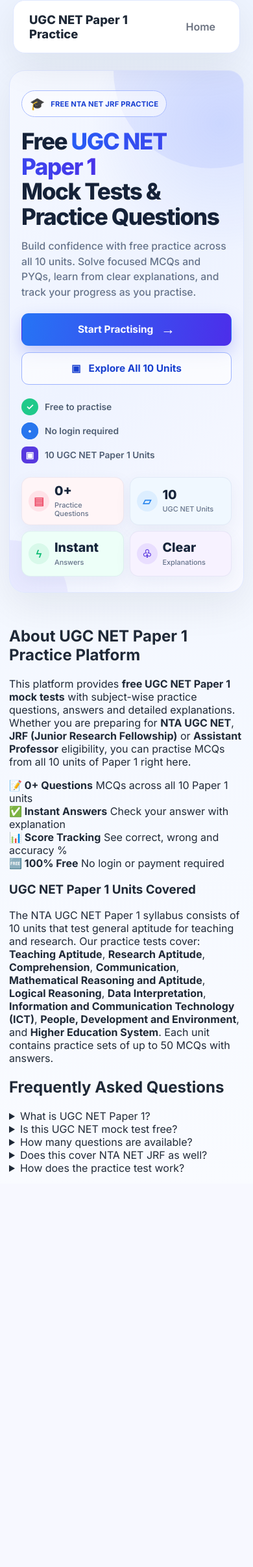
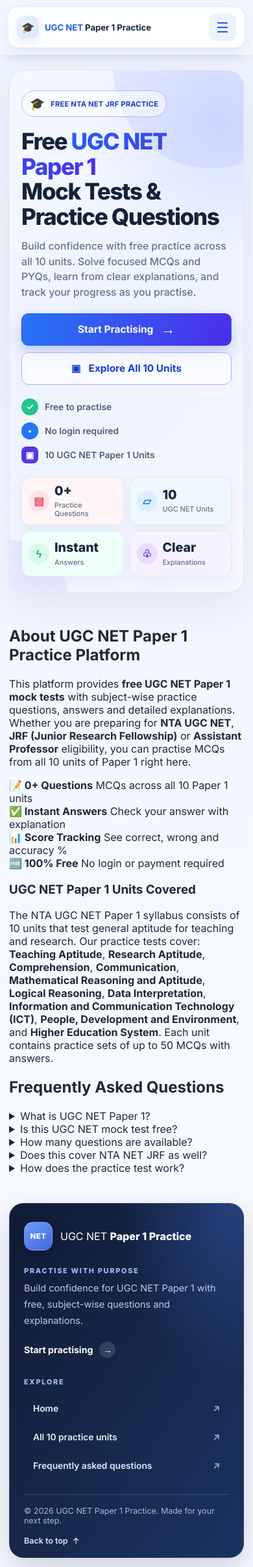
Before and after one commit to neerajpkpk/UGC-NET-PAPER1-PRATICE, a Django app: page / in a window 390 px wide. Shown: the whole page at 65% size. Before the commit the page ends 1807 px from the top, so only its background shows below. Run offline with Django 5.2, Linux system fonts and the light colour scheme; data that the repository does not hold is empty; parts of the project's set-up code (start-up, migrations or seed data) failed here and were passed over.

Commit message:
Add responsive navigation and favicon

```diff
--- a/practice/static/practice/app.js
+++ b/practice/static/practice/app.js
@@ -7,6 +7,41 @@ document.addEventListener('DOMContentLoaded', function () {
   const prevBtn = document.getElementById('prev-btn');
   const nextBtn = document.getElementById('next-btn');
   const skipBtn = document.getElementById('skip-btn');
+
+  const menuButton = document.getElementById('mobileMenuBtn');
+  const mobileMenu = document.getElementById('mobileMenu');
+
+  if (menuButton && mobileMenu) {
+    function setMenuOpen(isOpen) {
+      mobileMenu.hidden = !isOpen;
+      menuButton.setAttribute('aria-expanded', String(isOpen));
+      menuButton.setAttribute('aria-label', isOpen ? 'Close navigation menu' : 'Open navigation menu');
+      menuButton.textContent = isOpen ? '×' : '☰';
+    }
+
+    menuButton.addEventListener('click', function () {
+      setMenuOpen(mobileMenu.hidden);
+    });
+
+    mobileMenu.addEventListener('click', function (event) {
+      if (event.target.closest('a')) {
+        setMenuOpen(false);
+      }
+    });
+
+    document.addEventListener('click', function (event) {
+      if (!mobileMenu.hidden && !mobileMenu.contains(event.target) && !menuButton.contains(event.target)) {
+        setMenuOpen(false);
+      }
+    });
+
+    document.addEventListener('keydown', function (event) {
+      if (event.key === 'Escape' && !mobileMenu.hidden) {
+        setMenuOpen(false);
+        menuButton.focus();
+      }
+    });
+  }
 
   if (!questionsScript || !questionCard || !progressFill || !questionCounter || !prevBtn || !nextBtn || !skipBtn) {
     return;
--- a/practice/templates/practice/base.html
+++ b/practice/templates/practice/base.html
@@ -1,9 +1,10 @@
 {% load static %}
 <!DOCTYPE html>
-<html lang="en-IN">
+<html lang="en-IN" id="top">
   <head>
     <meta charset="UTF-8" />
     <meta name="viewport" content="width=device-width, initial-scale=1.0" />
+    <link rel="icon" type="image/svg+xml" href="{% static 'practice/favicon.svg' %}?v=2" />
     <meta name="google-site-verification" content="xDGDN6Xgimhxe_Jlr7Yoq7TydjWrO15lhE8-OaDv1Ok" />
     <title>{% block title %}{{ page_title|default:"UGC NET Paper 1 Online Practice" }}{% endblock %}</title>
     <meta name="description" content="{{ page_description|default:'Practise UGC NET Paper 1 online with subject-wise questions and practice sessions.' }}" />
@@ -16,25 +17,63 @@
     <link rel="preconnect" href="https://fonts.googleapis.com" />
     <link rel="preconnect" href="https://fonts.gstatic.com" crossorigin />
     <link href="https://fonts.googleapis.com/css2?family=Inter:wght@400;500;600;700;800&display=swap" rel="stylesheet" />
-    <link rel="stylesheet" href="{% static 'practice/styles.css' %}?v=5" />
+    <link rel="stylesheet" href="{% static 'practice/styles.css' %}?v=9" />
   </head>
   <body>
     <div class="page-shell">
-      <header class="topbar">
-        <div class="brand-wrap">
-          <a href="{% url 'home' %}" class="brand">UGC NET Paper 1 Practice</a>
+      {% url 'home' as home_url %}
+      <nav class="main-navbar" aria-label="Main navigation">
+        <div class="navbar-container">
+          <a href="{{ home_url }}" class="navbar-brand">
+            <span class="brand-icon" aria-hidden="true">🎓</span>
+            <span><strong>UGC NET</strong> Paper 1 Practice</span>
+          </a>
+          <div class="navbar-links">
+            <a href="{{ home_url }}" class="nav-link{% if request.path == home_url %} active{% endif %}">Home</a>
+            <a href="{{ home_url }}#subjects" class="nav-link">Browse Units</a>
+            <a href="{{ home_url }}#faq" class="nav-link">FAQs</a>
+            <a href="{{ home_url }}#subjects" class="nav-cta">Start Practising <span aria-hidden="true">→</span></a>
+          </div>
+          <button class="mobile-menu-btn" id="mobileMenuBtn" type="button" aria-label="Open navigation menu" aria-expanded="false" aria-controls="mobileMenu">☰</button>
         </div>
-        <nav class="top-nav">
-          <a href="{% url 'home' %}">Home</a>
-        </nav>
-      </header>
+        <div class="mobile-menu" id="mobileMenu" hidden>
+          <a href="{{ home_url }}" class="mobile-nav-link">Home</a>
+          <a href="{{ home_url }}#subjects" class="mobile-nav-link">Browse Units</a>
+          <a href="{{ home_url }}#faq" class="mobile-nav-link">FAQs</a>
+          <a href="{{ home_url }}#subjects" class="mobile-nav-cta">Start Practising →</a>
+        </div>
+      </nav>
 
       <main class="main-content">
         {% block content %}{% endblock %}
       </main>
+
+      <footer class="site-footer">
+        <div class="footer-main">
+          <div class="footer-about">
+            <a href="{% url 'home' %}" class="footer-brand">
+              <span class="footer-brand-mark" aria-hidden="true">NET</span>
+              <span>UGC NET <strong>Paper 1 Practice</strong></span>
+            </a>
+            <p class="footer-kicker">PRACTISE WITH PURPOSE</p>
+            <p class="footer-description">Build confidence for UGC NET Paper 1 with free, subject-wise questions and explanations.</p>
+            <a class="footer-start-link" href="{% url 'home' %}#subjects">Start practising <span aria-hidden="true">→</span></a>
+          </div>
+          <nav class="footer-nav" aria-label="Footer navigation">
+            <span class="footer-nav-title">EXPLORE</span>
+            <a href="{% url 'home' %}"><span>Home</span><span aria-hidden="true">↗</span></a>
+            <a href="{% url 'home' %}#subjects"><span>All 10 practice units</span><span aria-hidden="true">↗</span></a>
+            <a href="{% url 'home' %}#faq"><span>Frequently asked questions</span><span aria-hidden="true">↗</span></a>
+          </nav>
+        </div>
+        <div class="footer-bottom">
+          <span>© {% now "Y" %} UGC NET Paper 1 Practice. Made for your next step.</span>
+          <a href="#top">Back to top <span aria-hidden="true">↑</span></a>
+        </div>
+      </footer>
     </div>
 
-    <script src="{% static 'practice/app.js' %}?v=999"></script>
+    <script src="{% static 'practice/app.js' %}?v=1000"></script>
     {% block extra_js %}{% endblock %}
   </body>
 </html>
```
Also changed, not shown: practice/static/practice/favicon.svg (added), 1 other file.
